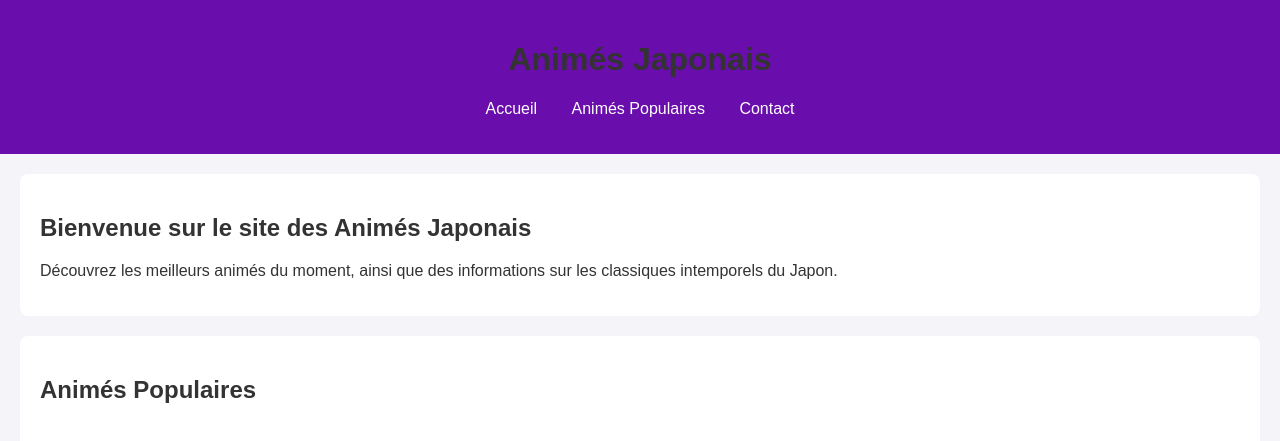
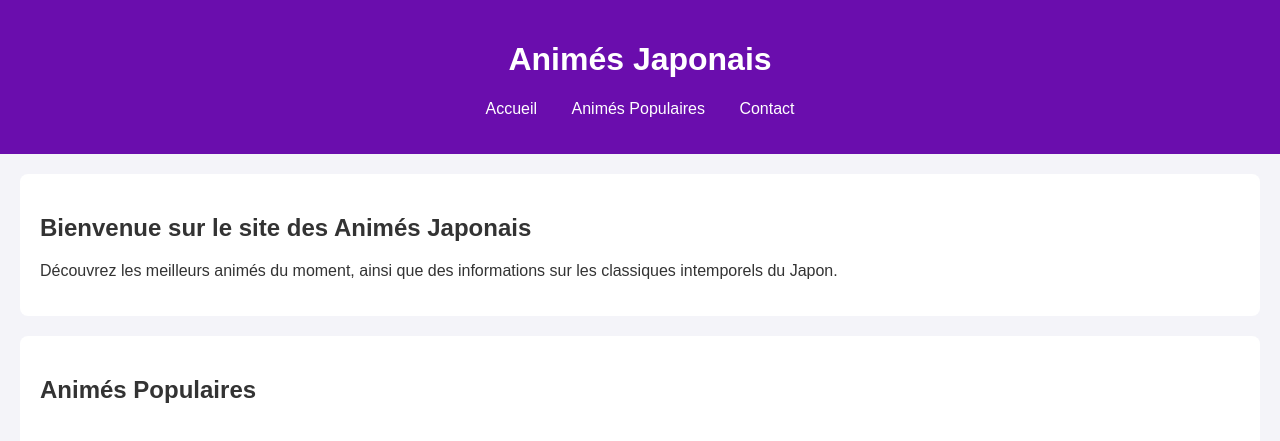
Before and after one commit to Eldariur/Eldariur.github.io, a plain HTML site: page index.html in a window 1280 px wide. Shown: the top 441 px of the page. Drawn offline with Linux system fonts and the light colour scheme.

Commit message:
Update style.css

```diff
--- a/style.css
+++ b/style.css
@@ -30,7 +30,7 @@ header nav ul li a {
     text-decoration: none;
 }
 
-h1, h2 {
+h2 {
     color: #333;
 }
 
```
